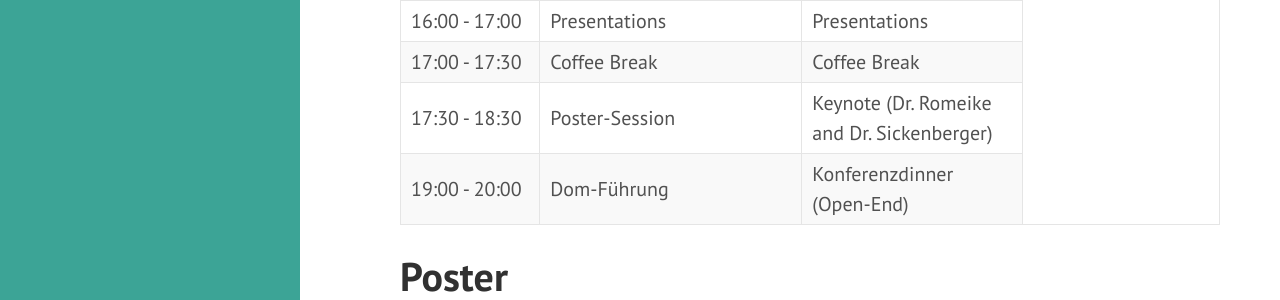
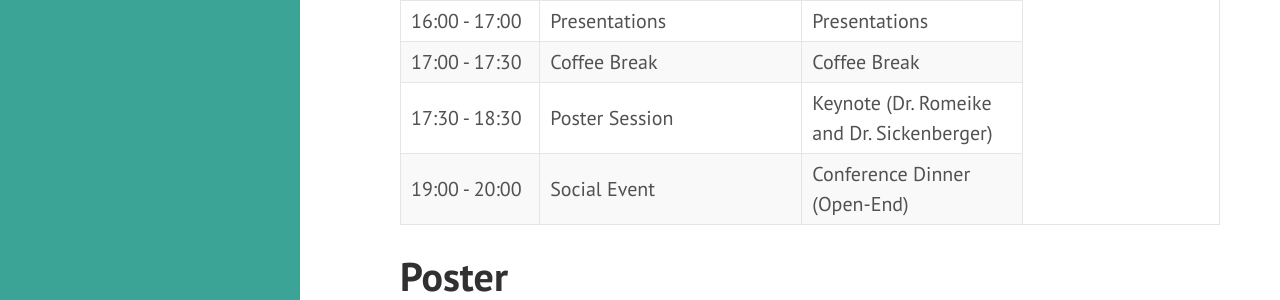
Before and after one commit to siamsc-ac/mesiga-2019, a Jekyll site: the page built from program.md, in a window 1280 px wide and 900 px high, scrolled down 941 px. Shown: the part 399-699 px from the top of the window. Built offline with Jekyll 4.4.1, drawn with Linux system fonts in a browser that asks for light colours; nearby versions of some CDN libraries.

Commit message:
More translations.

```diff
--- a/program.md
+++ b/program.md
@@ -92,13 +92,13 @@ The program might be subject to change.
 </tr>
 <tr class="even">
 <td>17:30 - 18:30</td>
-<td>Poster-Session</td>
+<td>Poster Session</td>
 <td>Keynote (Dr. Romeike and Dr. Sickenberger)</td>
 </tr>
 <tr class="odd">
 <td>19:00 - 20:00</td>
-<td>Dom-Führung</td>
-<td>Konferenzdinner (Open-End)</td>
+<td>Social Event</td>
+<td>Conference Dinner (Open-End)</td>
 </tr>
 </tbody>
 </table>
```
